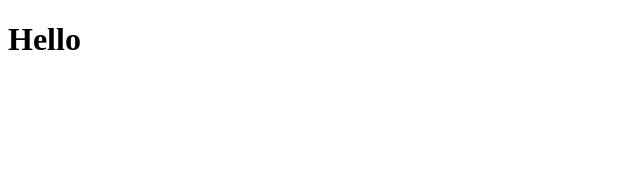
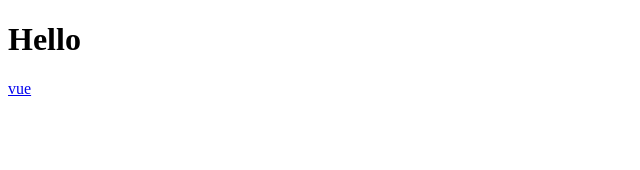
Before and after one commit to 802-web/first-vue, a Vue app: page / in a window 1280 px wide. Shown: the top 170 px of the page, without its empty margins (0-640 px from the left). Built offline with nearby package versions, Linux system fonts and the light colour scheme.

Commit message:
base of v-bind

```diff
--- a/src/App.vue
+++ b/src/App.vue
@@ -2,7 +2,10 @@
 import { ref } from 'vue'
 
 const message = ref('<h1>Hello</h1>')
+const url = ref('https://vuejs.org')
+const vueId = ref('vue-id')
 </script>
 <template>
 	<div v-html="message"></div>
+	<a v-bind="{ id: vueId, href: url }">vue</a>
 </template>
```
